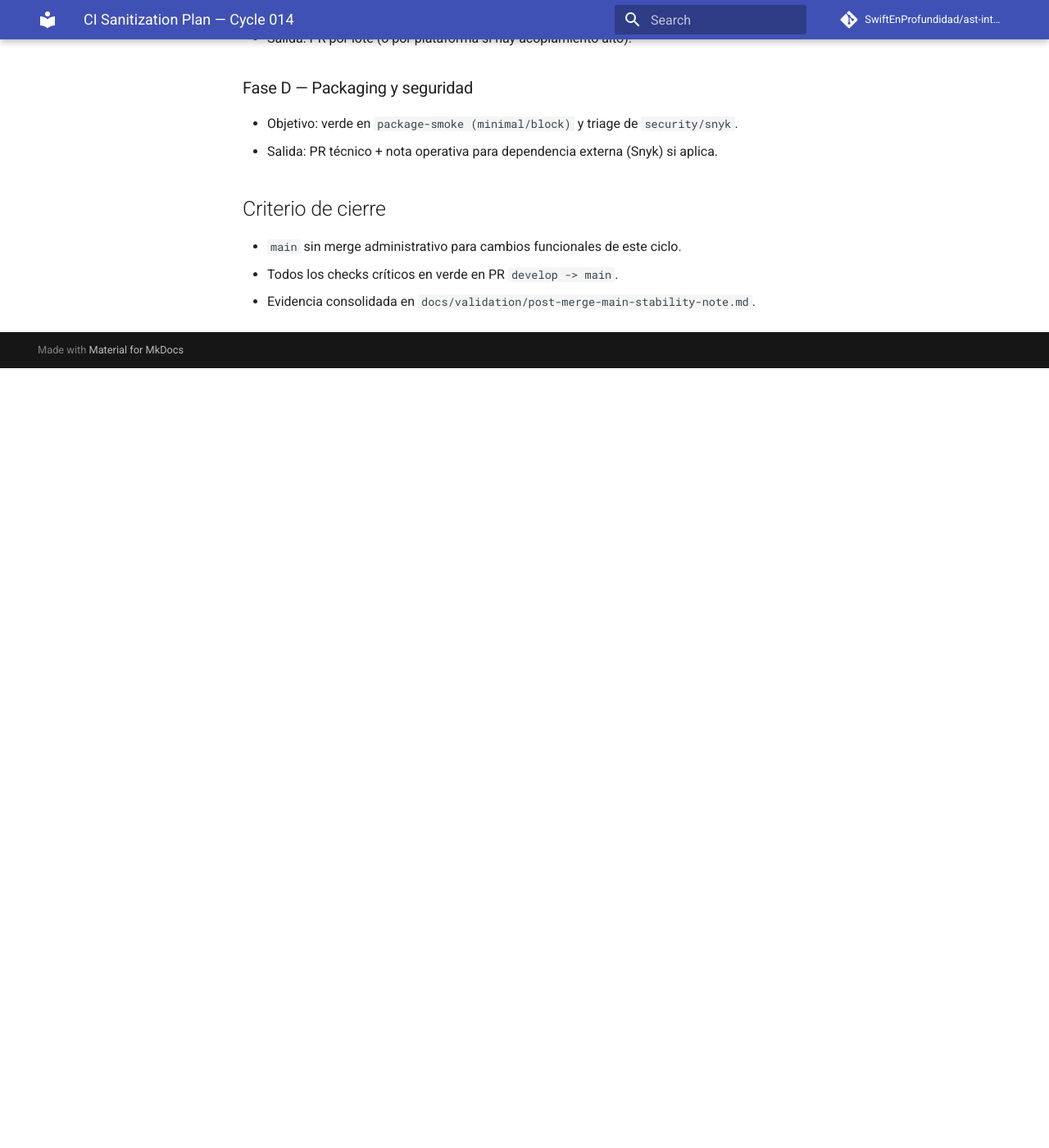
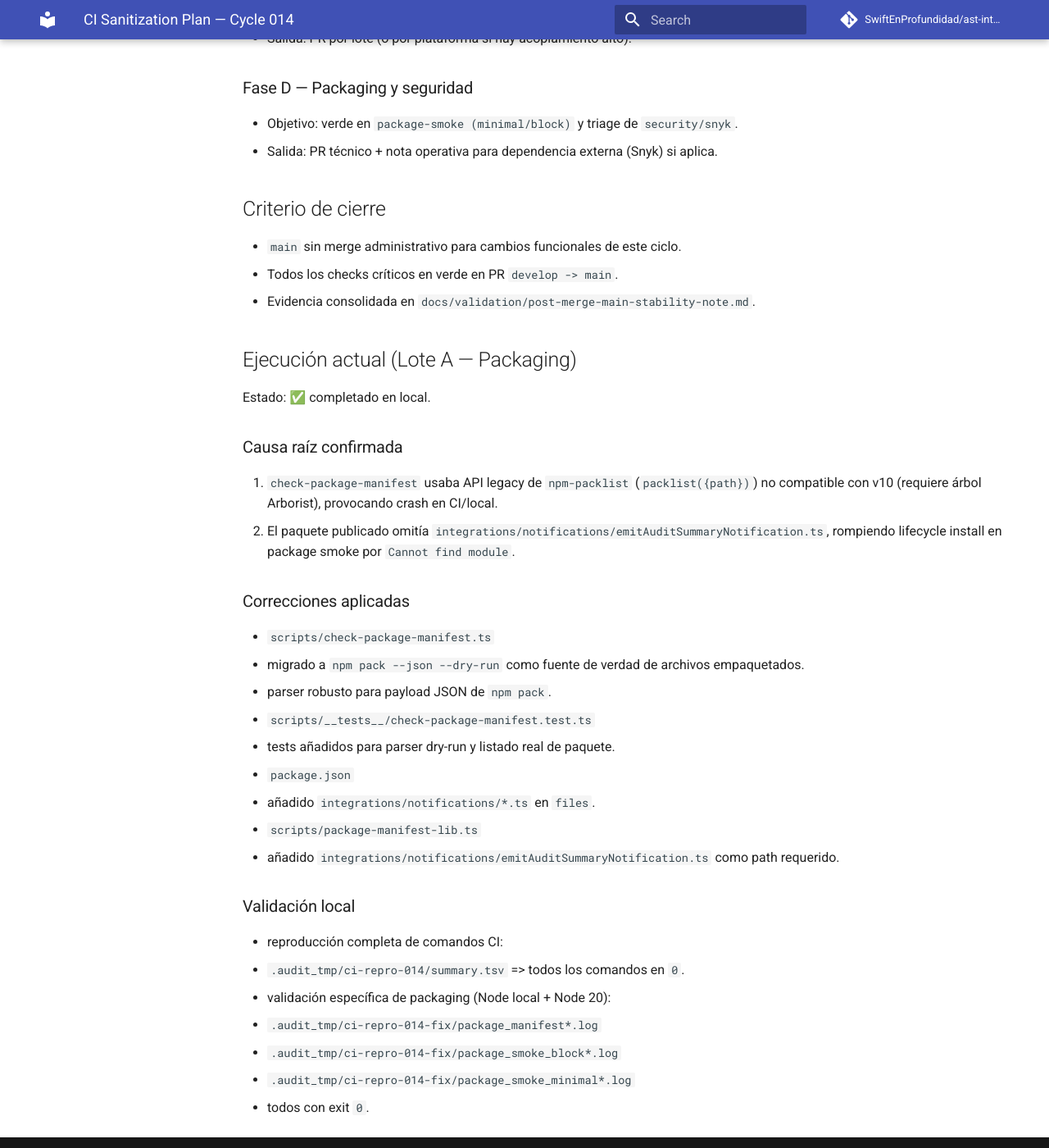
Before and after one commit to SwiftEnProfundidad/ast-intelligence-hooks, an MkDocs documentation site: the page built from docs/validation/ci-sanitization-plan-cycle-014.md, in a window 1280 px wide and 1400 px high, scrolled down 1492 px. Shown: the whole window at 82% size. Built offline with MkDocs 1.6.1 and Material for MkDocs 9.7.7, drawn with Linux system fonts in a browser that asks for light colours; comment, search, counter and statistics services are not loaded; before the commit the page ends 1941 px from its top, so only the background shows below that.

Commit message:
fix(ci): sanitize package manifest and smoke for cycle 014

```diff
--- a/docs/validation/ci-sanitization-plan-cycle-014.md
+++ b/docs/validation/ci-sanitization-plan-cycle-014.md
@@ -57,3 +57,34 @@ Workflows con fallo detectados:
 - `main` sin merge administrativo para cambios funcionales de este ciclo.
 - Todos los checks críticos en verde en PR `develop -> main`.
 - Evidencia consolidada en `docs/validation/post-merge-main-stability-note.md`.
+
+## Ejecución actual (Lote A — Packaging)
+
+Estado: ✅ completado en local.
+
+### Causa raíz confirmada
+
+1. `check-package-manifest` usaba API legacy de `npm-packlist` (`packlist({path})`) no compatible con v10 (requiere árbol Arborist), provocando crash en CI/local.
+2. El paquete publicado omitía `integrations/notifications/emitAuditSummaryNotification.ts`, rompiendo lifecycle install en package smoke por `Cannot find module`.
+
+### Correcciones aplicadas
+
+- `scripts/check-package-manifest.ts`
+  - migrado a `npm pack --json --dry-run` como fuente de verdad de archivos empaquetados.
+  - parser robusto para payload JSON de `npm pack`.
+- `scripts/__tests__/check-package-manifest.test.ts`
+  - tests añadidos para parser dry-run y listado real de paquete.
+- `package.json`
+  - añadido `integrations/notifications/*.ts` en `files`.
+- `scripts/package-manifest-lib.ts`
+  - añadido `integrations/notifications/emitAuditSummaryNotification.ts` como path requerido.
+
+### Validación local
+
+- reproducción completa de comandos CI:
+  - `.audit_tmp/ci-repro-014/summary.tsv` => todos los comandos en `0`.
+- validación específica de packaging (Node local + Node 20):
+  - `.audit_tmp/ci-repro-014-fix/package_manifest*.log`
+  - `.audit_tmp/ci-repro-014-fix/package_smoke_block*.log`
+  - `.audit_tmp/ci-repro-014-fix/package_smoke_minimal*.log`
+  - todos con exit `0`.
--- a/package.json
+++ b/package.json
@@ -191,6 +191,7 @@
     "integrations/lifecycle/*.json",
     "integrations/sdd/*.ts",
     "integrations/mcp/*.ts",
+    "integrations/notifications/*.ts",
     "integrations/platform/*.ts",
     "scripts/*.ts",
     "scripts/adapters/*.ts",
```
Also changed, not shown: docs/REFRACTOR_PROGRESS.md (+11 -3 lines), 3 other files.
